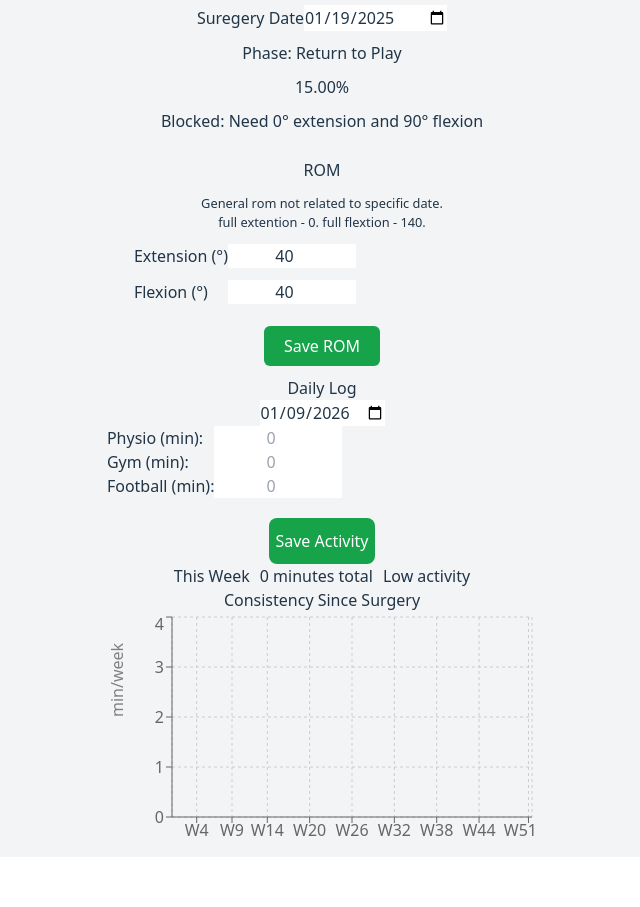
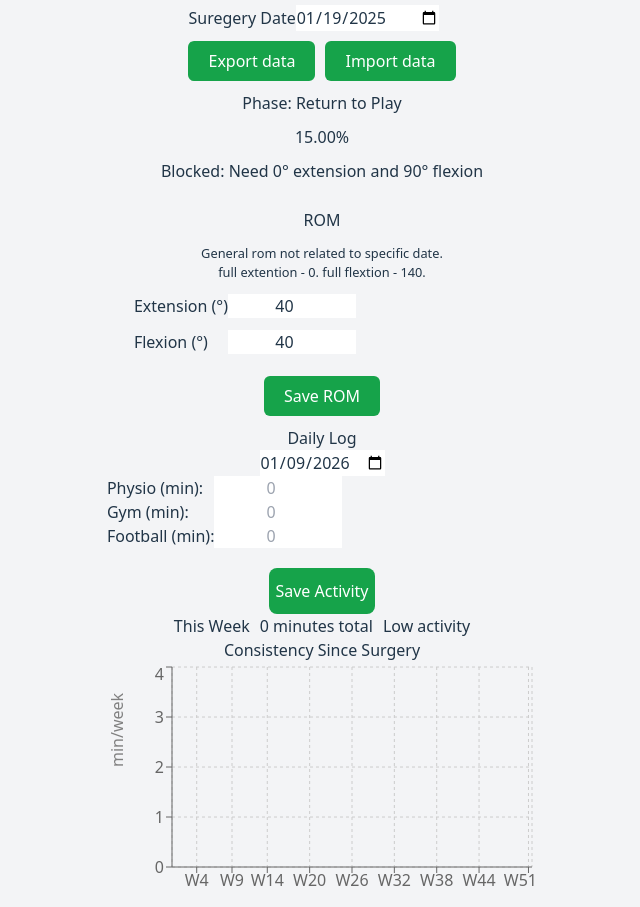
Before and after one commit to aricRach/ACL-Rehab, a React (Vite) app: page / in a window 1280 px wide. Shown: the whole page, without its empty margins (318-958 px from the left). Before the commit the page ends 857 px from the top, so only its background shows below. Built offline with nearby package versions, Linux system fonts and the light colour scheme.

Commit message:
FEATURE | Backup and import data

```diff
--- /dev/null
+++ b/src/components/backup/BackupControls.scss
@@ -0,0 +1,30 @@
+.backup-controls {
+  display: flex;
+  flex-direction: column;
+  align-items: center;
+  gap: 8px;
+  margin-top: 10px;
+
+  &__buttons {
+    display: flex;
+    gap: 10px;
+    flex-wrap: wrap;
+    justify-content: center;
+  }
+
+  .submit-btn {
+    padding: 8px 20px;
+    border-radius: 6px;
+    color: white;
+    border: none;
+    transition: background 0.2s;
+
+    &.active {
+      background-color: #16a34a; // bg-green-600
+      cursor: pointer;
+      &:hover {
+        background-color: #15803d;
+      }
+    }
+  }
+}
--- /dev/null
+++ b/src/components/backup/BackupControls.tsx
@@ -0,0 +1,66 @@
+import { useRef, useState } from 'react';
+import { downloadBackup, importBackup } from '../../services/backup.service';
+import './BackupControls.scss';
+
+export default function BackupControls() {
+  const fileInputRef = useRef<HTMLInputElement>(null);
+  const [message, setMessage] = useState<string | null>(null);
+  const [isError, setIsError] = useState(false);
+
+  const handleFile = async (file: File) => {
+    const confirmed = window.confirm(
+      'Importing replaces the data currently on this device. Continue?'
+    );
+    if (!confirmed) return;
+
+    try {
+      const text = await file.text();
+      const count = importBackup(text);
+      setIsError(false);
+      setMessage(`Restored ${count} item(s). Reloading…`);
+      setTimeout(() => window.location.reload(), 800);
+    } catch (err) {
+      setIsError(true);
+      setMessage(err instanceof Error ? err.message : 'Import failed.');
+    }
+  };
+
+  return (
+    <div className="backup-controls">
+      <div className="backup-controls__buttons">
+        <button
+          type="button"
+          className="submit-btn active"
+          onClick={downloadBackup}
+        >
+          Export data
+        </button>
+        <button
+          type="button"
+          className="submit-btn active"
+          onClick={() => fileInputRef.current?.click()}
+        >
+          Import data
+        </button>
+      </div>
+
+      <input
+        ref={fileInputRef}
+        type="file"
+        accept="application/json,.json"
+        hidden
+        onChange={e => {
+          const file = e.target.files?.[0];
+          if (file) handleFile(file);
+          e.target.value = '';
+        }}
+      />
+
+      {message && (
+        <p className={`text-sm ${isError ? 'text-red-600' : 'text-gray-600'}`}>
+          {message}
+        </p>
+      )}
+    </div>
+  );
+}
--- a/src/components/dashboard/Dashboard.tsx
+++ b/src/components/dashboard/Dashboard.tsx
@@ -15,6 +15,7 @@ import './Dashboard.scss';
 import { loadSurgeryDate, saveSurgeryDate } from '../../services/surgeryDate.service';
 import { buildWeeklyConsistency } from '../../services/consistency.service';
 import ConsistencyChart from '../progress/ConsistencyChart';
+import BackupControls from '../backup/BackupControls';
 
 export default function Dashboard() {
 
@@ -102,6 +103,7 @@ const handleSave = (log: DailyLog) => {
     }}
     className="input"
   />
+  <BackupControls />
       </header>
     <h3 className="font-bold">Phase: {phase.name}</h3>
     <ProgressBar percent={progress} />
--- /dev/null
+++ b/src/services/backup.service.ts
@@ -0,0 +1,66 @@
+// Every localStorage key the app owns. Keep in sync with the individual services.
+const BACKUP_KEYS = ['acl-logs', 'acl_rom', 'acl-surgery-date'] as const;
+
+export interface BackupFile {
+  app: 'acl-rehab';
+  version: 1;
+  exportedAt: string;
+  data: Record<string, string>;
+}
+
+export function exportBackup(): BackupFile {
+  const data: Record<string, string> = {};
+  for (const key of BACKUP_KEYS) {
+    const value = localStorage.getItem(key);
+    if (value !== null) data[key] = value;
+  }
+
+  return {
+    app: 'acl-rehab',
+    version: 1,
+    exportedAt: new Date().toISOString(),
+    data,
+  };
+}
+
+export function downloadBackup() {
+  const backup = exportBackup();
+  const blob = new Blob([JSON.stringify(backup, null, 2)], {
+    type: 'application/json',
+  });
+  const url = URL.createObjectURL(blob);
+  const a = document.createElement('a');
+  a.href = url;
+  a.download = `acl-rehab-backup-${backup.exportedAt.slice(0, 10)}.json`;
+  a.click();
+  URL.revokeObjectURL(url);
+}
+
+// Overwrites current data with the backup's. Returns how many keys were restored.
+export function importBackup(raw: string): number {
+  let parsed: Partial<BackupFile>;
+  try {
+    parsed = JSON.parse(raw);
+  } catch {
+    throw new Error('That file is not valid JSON.');
+  }
+
+  if (
+    !parsed ||
+    parsed.app !== 'acl-rehab' ||
+    typeof parsed.data !== 'object' ||
+    parsed.data === null
+  ) {
+    throw new Error('That is not an ACL Rehab backup file.');
+  }
+
+  let restored = 0;
+  for (const key of BACKUP_KEYS) {
+    const value = parsed.data[key];
+    if (typeof value === 'string') {
+      localStorage.setItem(key, value);
+      restored++;
+    }
+  }
+  return restored;
+}
```
